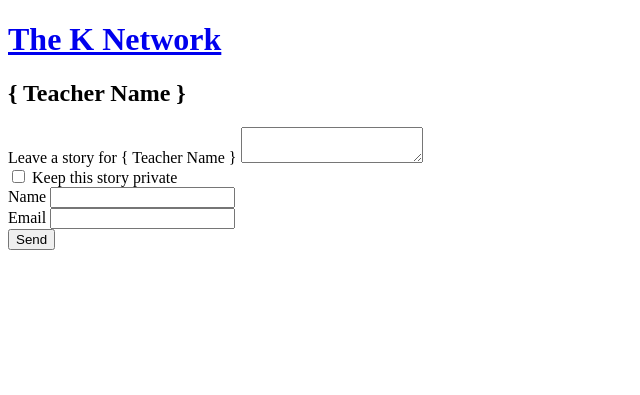
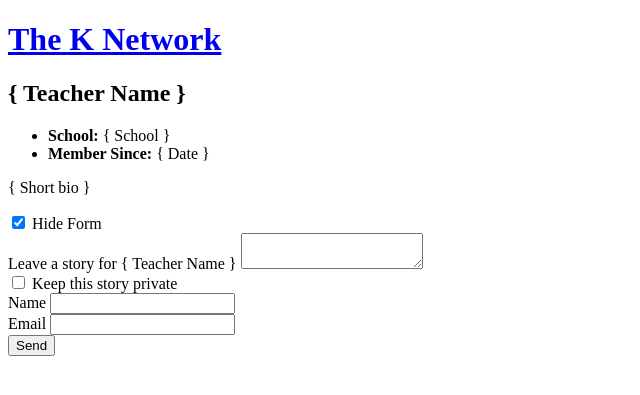
Before and after one commit to oddbird/knet, a Django app: page /teacher/1/ in a window 1280 px wide. Shown: the top 395 px of the page, without its empty margins (0-640 px from the left). Run offline with Django 3.2, Linux system fonts and the light colour scheme; some libraries are stand-ins or nearby versions.

Commit message:
Add teacher-info to teacher detail

```diff
--- a/templates/teacher_detail.html
+++ b/templates/teacher_detail.html
@@ -2,7 +2,26 @@
 
 {% block main %}
 <article class="teacher-detail">
-  <h1 class="teacher-name">{ Teacher Name }</h1>
+
+  {# Teacher Info #}
+  <header class="teacher-info">
+    <h1 class="teacher-name">{ Teacher Name }</h1>
+    <ul class="teacher-data">
+      <li class="school">
+        <b class="type">School:</b>
+        <span class="value">{ School }</span>
+      </li>
+      <li class="membership">
+        <b class="type">Member Since:</b>
+        <span class="value">{ Date }</span>
+      </li>
+    </ul>
+    <p class="teacher-bio">{ Short bio }</p>
+  </header>
+
+  {# Story Form #}
+  <input type="checkbox" id="story-form-toggle" checked/>
+  <label for="story-form-toggle">Hide Form</label>
 
   <form class="story-form">
     <div class="formfield body-field">
@@ -14,17 +33,20 @@
       <label for="private-field" class="form-type">Keep this story private</label>
     </div>
     <div class="formfield name-field optional">
-      <label for="name-field">Name</label>
-      <input type="text" id="name-field" name="name" />
+      <label for="name-field" class="form-type">Name</label>
+      <input type="text" id="name-field" name="name" class="form-value" />
     </div>
     <div class="formfield email-field optional">
-      <label for="email-field">Email</label>
-      <input type="email" id="email-field" name="email" />
+      <label for="email-field" class="form-type">Email</label>
+      <input type="email" id="email-field" name="email" class="form-value" />
     </div>
 
     <div class="form-actions">
       <button class="primary-action">Send</button>
     </div>
   </form>
+
+  {# Stories #}
+  <section class="teacher-stories"></section>
 </article>
 {% endblock %}
```
